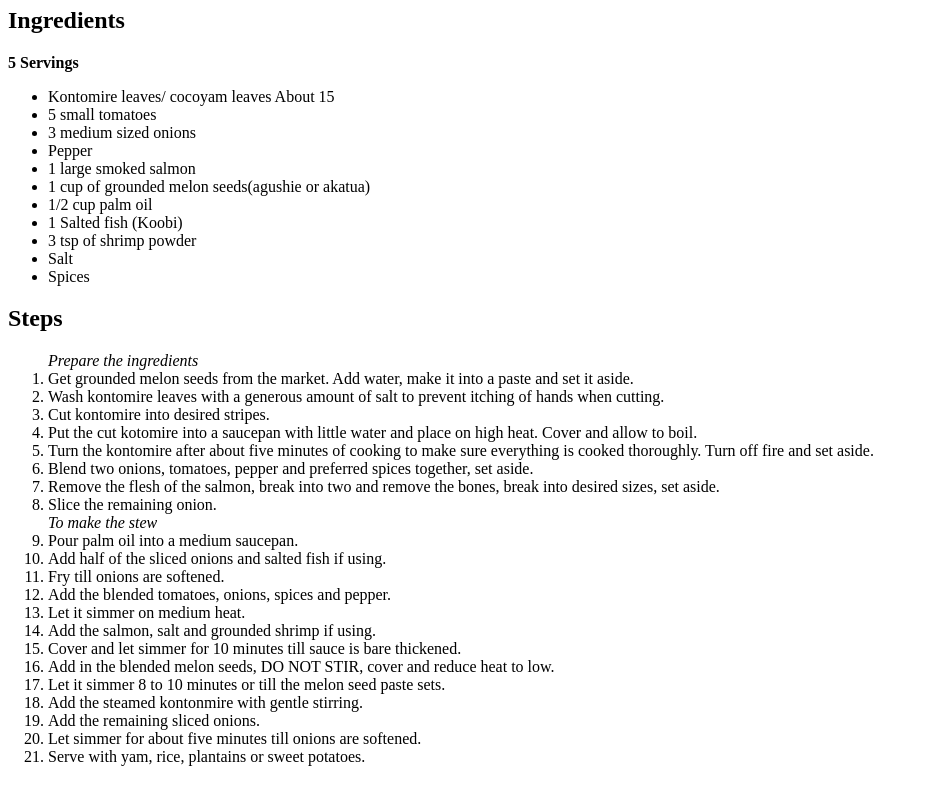
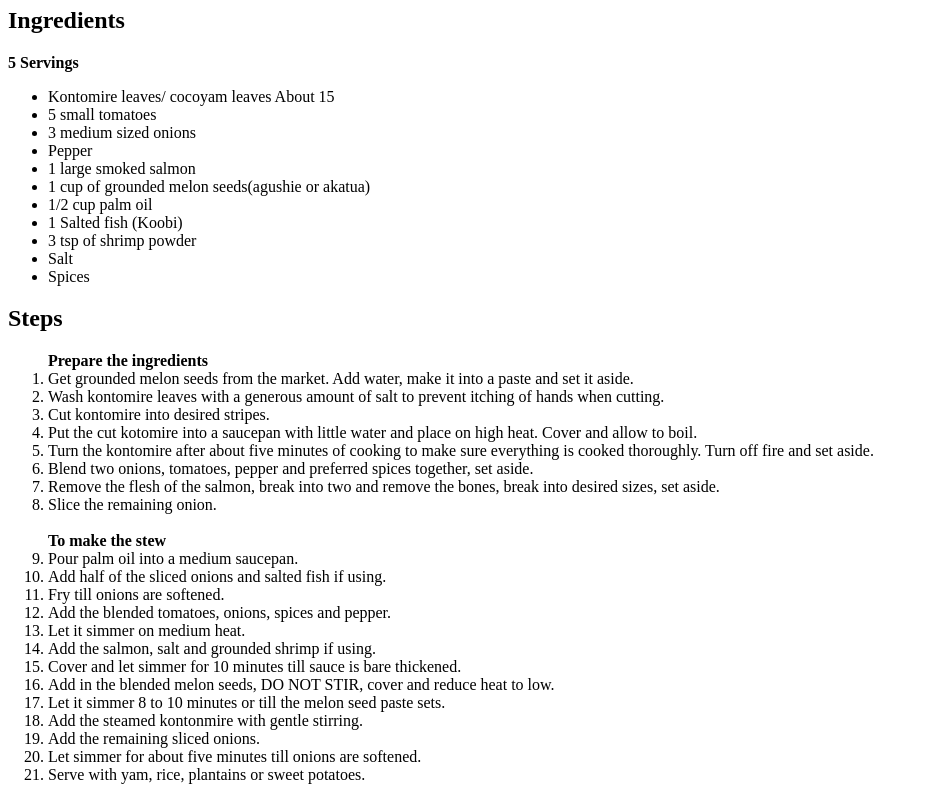
Before and after one commit to PK-addey/grassroot_recipe, a plain HTML site: page recipes/palavasauce.html in a window 1280 px wide. Shown: the part 552-1352 px from the top of the page, without its empty margins (0-925 px from the left). Drawn offline with Linux system fonts and the light colour scheme.

Commit message:
Changed emphasis element to strong element on lines 43 and 69

```diff
--- a/recipes/palavasauce.html
+++ b/recipes/palavasauce.html
@@ -40,7 +40,8 @@
         <h2>Steps</h2>
         <ol>
 
-            <em>Prepare the ingredients</em>
+            <strong>Prepare the ingredients</strong>
+            <br>
             <li>
                 Get grounded melon seeds from the market. Add water, make it into a paste
                 and set it aside.
@@ -64,8 +65,9 @@
                 break into desired sizes, set aside.
             </li>
             <li>Slice the remaining onion.</li>
+            <br>
+            <strong>To make the stew</strong>
 
-            <em>To make the stew</em>
             <li>Pour palm oil into a medium saucepan.</li>
             <li>Add half of the sliced onions and salted fish if using.</li>
             <li>Fry till onions are softened.</li>
```
